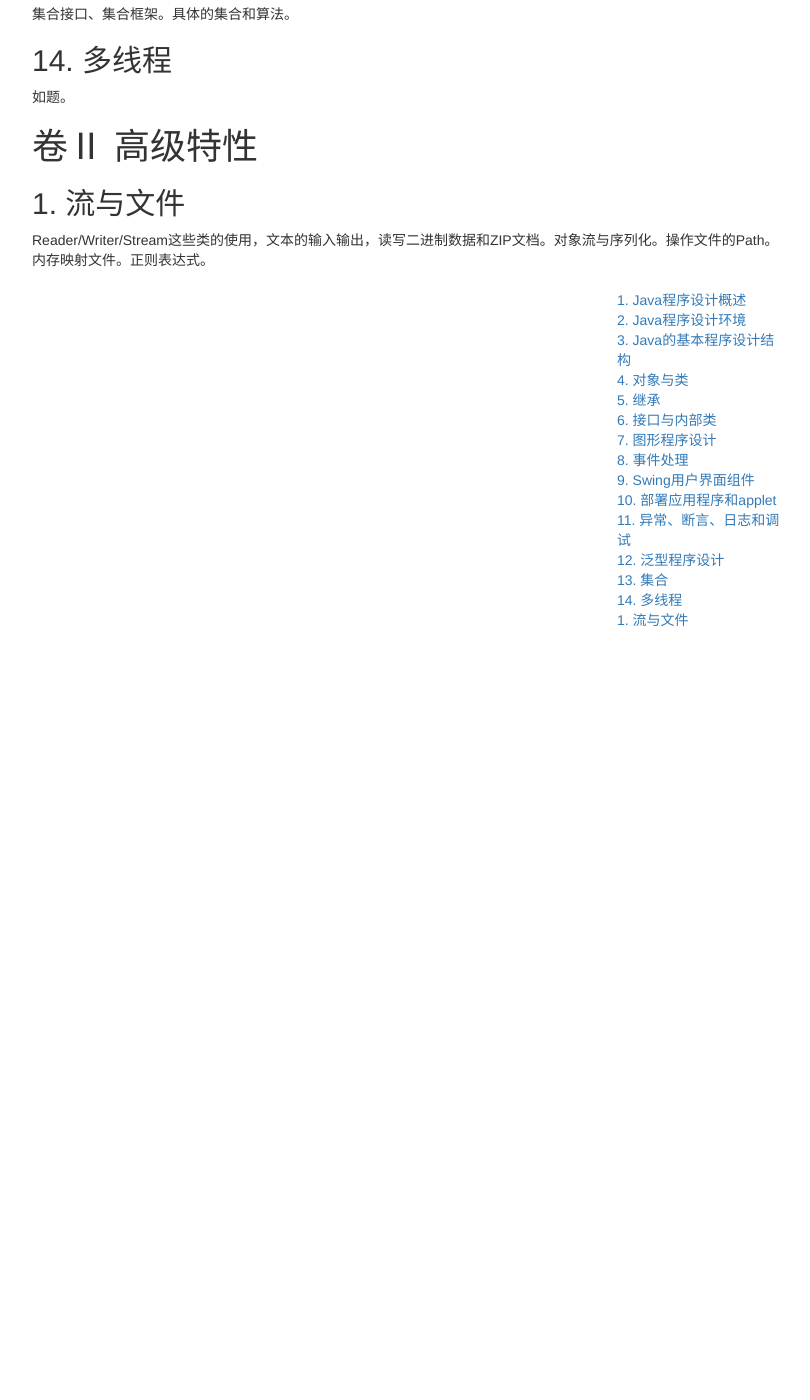
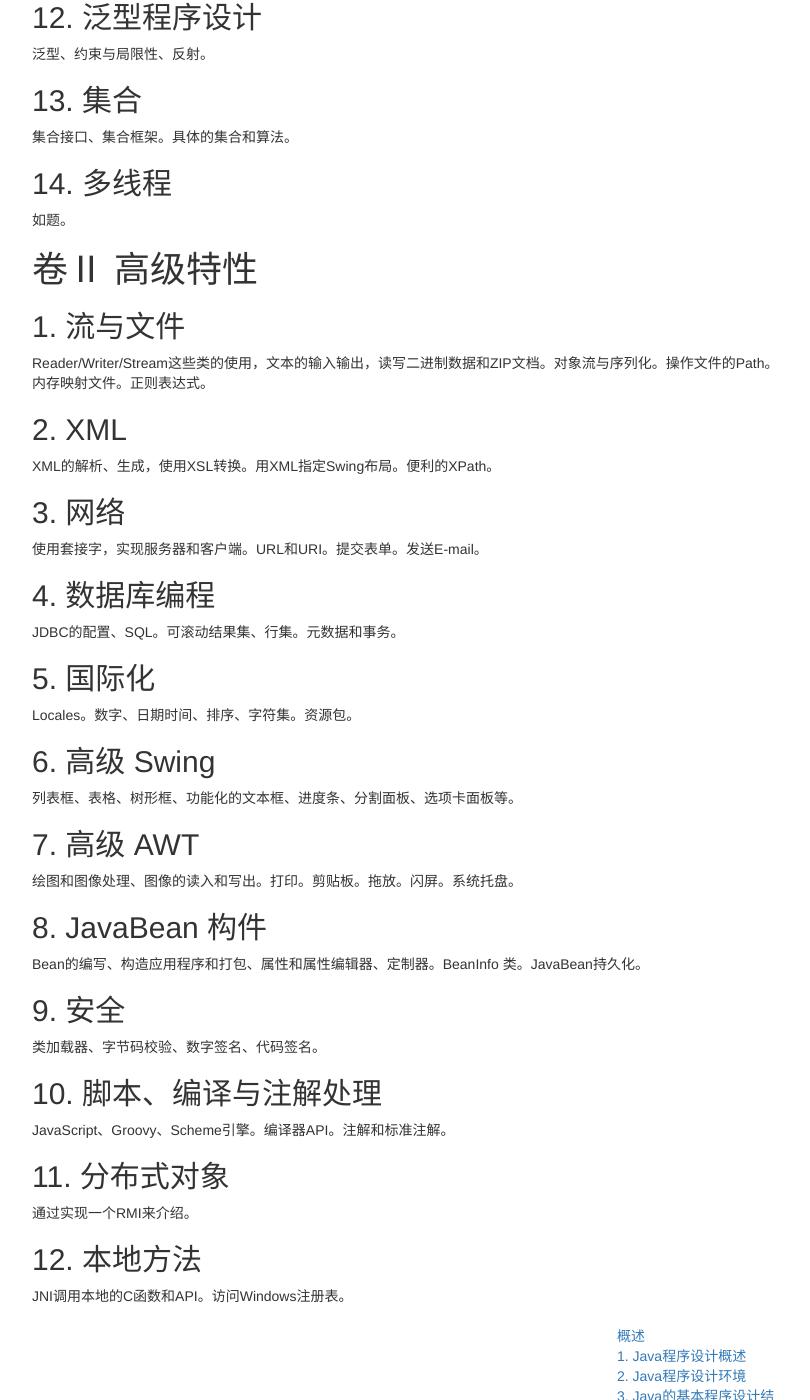
Before and after one commit to kingfree/kingfree.github.io, a Jekyll site: the page built from books/2015-03-08-core-java.md, in a window 1280 px wide and 1400 px high, scrolled down 1504 px. Shown: the whole window, without its empty margins (428-1238 px from the left). Built offline with Jekyll 4.4.1, drawn with Linux system fonts in a browser that asks for light colours; nearby versions of some CDN libraries; library files that are not in the unit come from our copies; comment, search, counter and statistics services are not loaded; before the commit the page ends 2134 px from its top, so only the background shows below that; some of the changed text lies outside the part shown.

Commit message:
《Java核心技术》

```diff
--- a/books/2015-03-08-core-java.md
+++ b/books/2015-03-08-core-java.md
@@ -5,10 +5,14 @@ permalink: /books/core-java/
 group: book
 etitle: Core Java
 date: 2015-3-8
-update: 2015-4-8
+update: 2015-4-14
 ---
 
 [Horstmann的官方网站](http://horstmann.com/corejava)
+
+## 概述
+
+这本书是一本比较全面的入门书，基于Java 7，伴随着大量示例和对C/C++的比较。当然这种书有点啰嗦，所以看完核心的部分后，所谓高级内容基本都是简单带过，只了解了一下有哪些库、哪些功能。这种书看一遍就够了，关于JDK提供的功能只要查阅文档即可。
 
 # 卷Ⅰ 基础知识
 
@@ -87,3 +91,47 @@ Java Web Start和applet。
 ## 1. 流与文件
 
 Reader/Writer/Stream这些类的使用，文本的输入输出，读写二进制数据和ZIP文档。对象流与序列化。操作文件的Path。内存映射文件。正则表达式。
+
+## 2. XML
+
+XML的解析、生成，使用XSL转换。用XML指定Swing布局。便利的XPath。
+
+## 3. 网络
+
+使用套接字，实现服务器和客户端。URL和URI。提交表单。发送E-mail。
+
+## 4. 数据库编程
+
+JDBC的配置、SQL。可滚动结果集、行集。元数据和事务。
+
+## 5. 国际化
+
+Locales。数字、日期时间、排序、字符集。资源包。
+
+## 6. 高级 Swing
+
+列表框、表格、树形框、功能化的文本框、进度条、分割面板、选项卡面板等。
+
+## 7. 高级 AWT
+
+绘图和图像处理、图像的读入和写出。打印。剪贴板。拖放。闪屏。系统托盘。
+
+## 8. JavaBean 构件
+
+Bean的编写、构造应用程序和打包、属性和属性编辑器、定制器。BeanInfo 类。JavaBean持久化。
+
+## 9. 安全
+
+类加载器、字节码校验、数字签名、代码签名。
+
+## 10. 脚本、编译与注解处理
+
+JavaScript、Groovy、Scheme引擎。编译器API。注解和标准注解。
+
+## 11. 分布式对象
+
+通过实现一个RMI来介绍。
+
+## 12. 本地方法
+
+JNI调用本地的C函数和API。访问Windows注册表。
```
